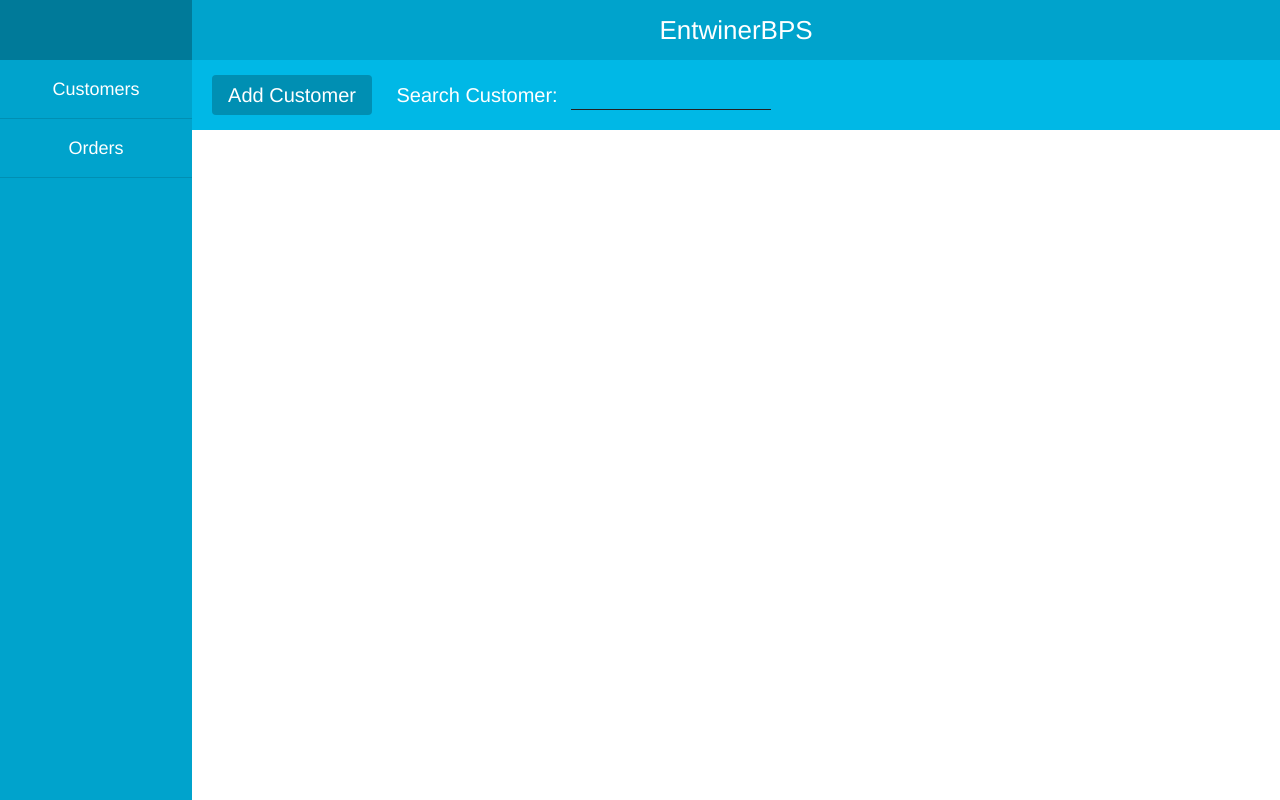
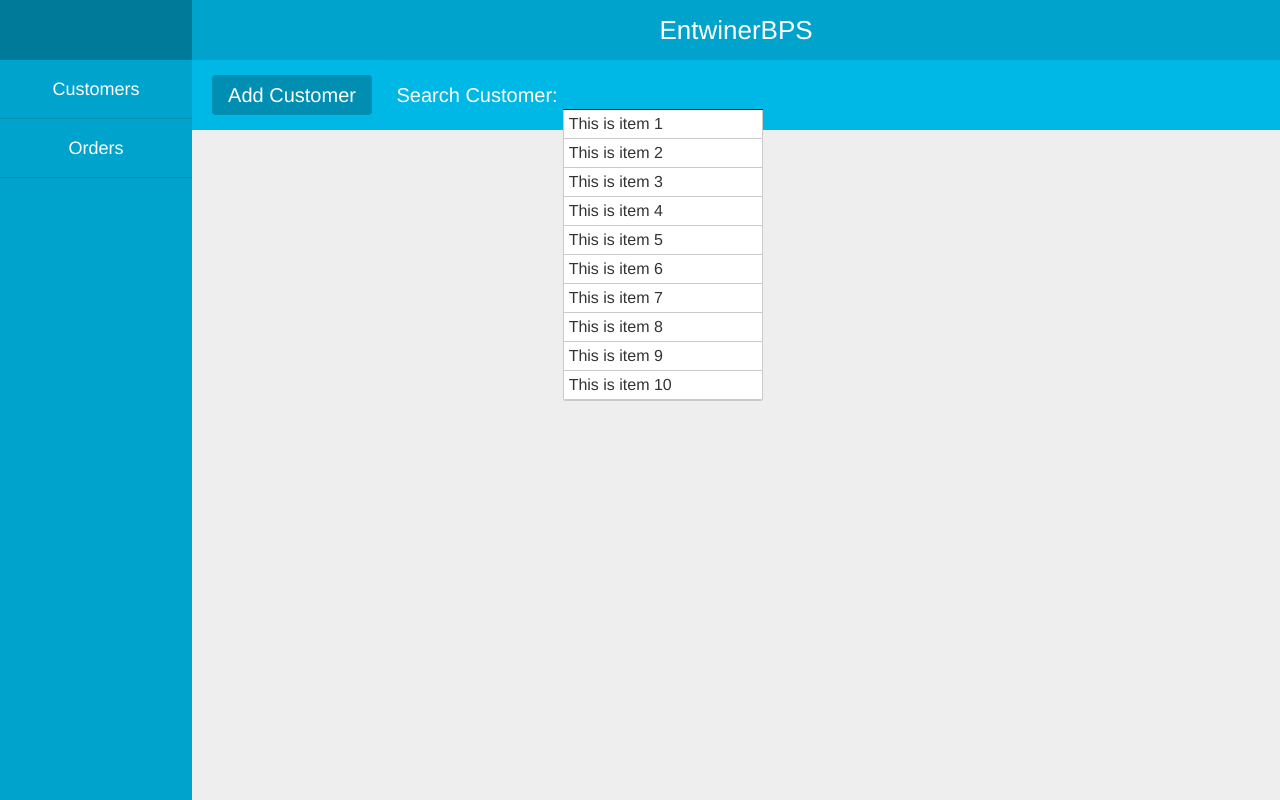
Before and after one commit to Ad-Mora/BPS, a Django app: page /home/ in a window 1280 px wide. Run offline with Django 3.2, Linux system fonts and the light colour scheme.

Commit message:
Made search drop down list

```diff
--- a/BPSApp/static/BPSApp/CSS/homepage.css
+++ b/BPSApp/static/BPSApp/CSS/homepage.css
@@ -1,6 +1,7 @@
 body{
     padding-top: 60px;
     padding-left: 15%;
+    background-color: #eeeeee;
 }
 
 /*----------Header----------*/
@@ -53,6 +54,8 @@ body{
     height: 70px;
     background-color: #00b8e6;
 }
+
+/*----------Add Customer Button----------*/
 .add-customer-button{
     display: inline-block;
     width: 160px;
@@ -85,10 +88,8 @@ body{
 .cancel-customer-add-button:hover{
     cursor: pointer;
 }
-.search-customer-wrapper{
-    display: inline-block;
-    width: 375px;
-}
+
+/*----------Search Customer----------*/
 .search-customer-label{
     display: inline-block;
     line-height: 30px;
@@ -96,8 +97,13 @@ body{
     font-weight: 500;
     color: white;
 }
-.search-customer-box{
-    float: right;
+.search-customer-field-wrapper{
+    position: absolute;
+    display: inline-block;
+    margin-top: 20px;
+    margin-left: 5px;
+}
+.search-customer-field{
     width: 200px;
     height: 30px;
     font-size: 20px;
@@ -106,6 +112,21 @@ body{
     background-color: transparent;
     outline: none;
     box-sizing: border-box;
+}
+.search-suggestions{
+    height: 290px;
+    overflow-y: auto;
+    background-color: white;
+    border-bottom-left-radius: 3px;
+    border-bottom-right-radius: 3px;
+    border: 1px solid #cacaca;
+    border-top: 0px;
+}
+.search-suggestion-item{
+    line-height: 28px;
+    padding-left: 5px;
+    border-bottom: 1px solid #cacaca;
+    color: #333333;
 }
 
 /*----------Tab Display----------*/
--- a/BPSApp/templates/BPSApp/homepage.html
+++ b/BPSApp/templates/BPSApp/homepage.html
@@ -26,10 +26,29 @@
 <div class="options-bar">
   <button class="add-customer-button">Add Customer</button>
   <button class="cancel-customer-add-button">Cancel Addition</button>
-  <div class="search-customer-wrapper">
-    <p class="search-customer-label">Search Customer:</p><!--
-  --><input class="search-customer-box">
+  <p class="search-customer-label">Search Customer:</p>
+
+  <div class="search-customer-field-wrapper">
+    <input class="search-customer-field">
+    <div class="search-suggestions">
+      <p class="search-suggestion-item">This is item 1</p>
+      <p class="search-suggestion-item">This is item 2</p>
+      <p class="search-suggestion-item">This is item 3</p>
+      <p class="search-suggestion-item">This is item 4</p>
+      <p class="search-suggestion-item">This is item 5</p>
+      <p class="search-suggestion-item">This is item 6</p>
+      <p class="search-suggestion-item">This is item 7</p>
+      <p class="search-suggestion-item">This is item 8</p>
+      <p class="search-suggestion-item">This is item 9</p>
+      <p class="search-suggestion-item">This is item 10</p>
+      <p class="search-suggestion-item">This is item 11</p>
+      <p class="search-suggestion-item">This is item 12</p>
+      <p class="search-suggestion-item">This is item 13</p>
+      <p class="search-suggestion-item">This is item 14</p>
+      <p class="search-suggestion-item">This is item 15</p>
+    </div>
   </div>
+
 </div>
 
 <div class="tab-display">
```
